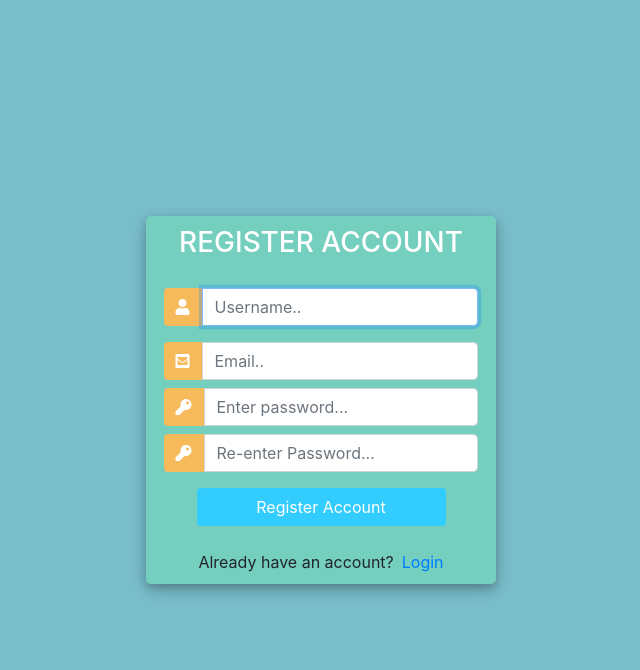
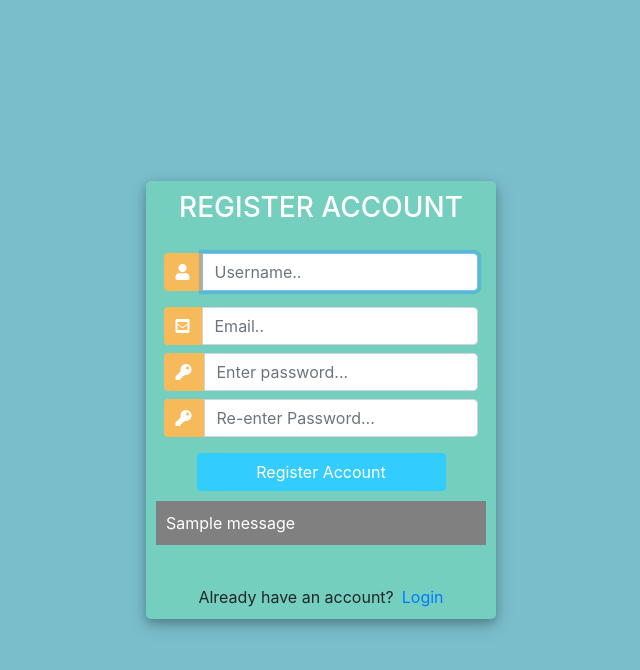
Before and after one commit to Saketh-Chandra/Hostel_Management_System, a Django app: page /accounts/register in a window 1280 px wide. Shown: the top 670 px of the page, without its empty margins (319-959 px from the left). Run offline with Django 3.2, Linux system fonts and the light colour scheme; tables that the repository leaves empty hold one stand-in row (values such as "Sample post"); one stand-in notice (Sample message) is shown; some libraries are stand-ins or nearby versions.

Commit message:
edded accounts app

```diff
--- a/accounts/form.py
+++ b/accounts/form.py
@@ -5,6 +5,12 @@ from django.contrib.auth.models import User
 
 
 class CustomUserCreationForm(UserCreationForm):
+    def clean_email(self):
+        demail = self.cleaned_data['email']
+        if "amrita.edu" not in demail:
+            raise forms.ValidationError("You must be use collage Email ID")
+        return demail
+
     class Meta:
         model = User
         fields = ['username', 'email', 'password1', 'password2']
--- a/accounts/templates/accounts/registerPage.html
+++ b/accounts/templates/accounts/registerPage.html
@@ -3,9 +3,11 @@
 
 <head>
     <title>Login</title>
-	<link rel="stylesheet" href="https://stackpath.bootstrapcdn.com/bootstrap/4.1.3/css/bootstrap.min.css" integrity="sha384-MCw98/SFnGE8fJT3GXwEOngsV7Zt27NXFoaoApmYm81iuXoPkFOJwJ8ERdknLPMO" crossorigin="anonymous">
+    <link rel="stylesheet" href="https://stackpath.bootstrapcdn.com/bootstrap/4.1.3/css/bootstrap.min.css"
+          integrity="sha384-MCw98/SFnGE8fJT3GXwEOngsV7Zt27NXFoaoApmYm81iuXoPkFOJwJ8ERdknLPMO" crossorigin="anonymous">
     <script src="https://ajax.googleapis.com/ajax/libs/jquery/3.3.1/jquery.min.js"></script>
-	<link rel="stylesheet" href="https://use.fontawesome.com/releases/v5.6.1/css/all.css" integrity="sha384-gfdkjb5BdAXd+lj+gudLWI+BXq4IuLW5IT+brZEZsLFm++aCMlF1V92rMkPaX4PP" crossorigin="anonymous">
+    <link rel="stylesheet" href="https://use.fontawesome.com/releases/v5.6.1/css/all.css"
+          integrity="sha384-gfdkjb5BdAXd+lj+gudLWI+BXq4IuLW5IT+brZEZsLFm++aCMlF1V92rMkPaX4PP" crossorigin="anonymous">
 
     <style>
         body,
@@ -15,6 +17,7 @@
             height: 100%;
             background: #7abecc !important;
         }
+
         .user_card {
             width: 350px;
             margin-top: auto;
@@ -36,31 +39,43 @@
             margin-top: 20px;
         }
 
-		#form-title{
+        #form-title {
             color: #fff;
         }
+
         .login_btn {
             width: 100%;
             background: #33ccff !important;
             color: white !important;
         }
+
         .login_btn:focus {
             box-shadow: none !important;
             outline: 0px !important;
         }
+
         .login_container {
             padding: 0 2rem;
         }
+
         .input-group-text {
             background: #f7ba5b !important;
             color: white !important;
             border: 0 !important;
             border-radius: 0.25rem 0 0 0.25rem !important;
         }
+
         .input_user,
         .input_pass:focus {
             box-shadow: none !important;
             outline: 0px !important;
+        }
+
+        #messages {
+            background-color: grey;
+            color: #fff;
+            padding: 10px;
+            margin-top: 10px;
         }
 
     </style>
@@ -81,27 +96,26 @@
                         <div class="input-group-append">
                             <span class="input-group-text"><i class="fas fa-user"></i></span>
                         </div>
-							{{form.username}}
+                        {{ form.username }}
                     </div>
                     <div class="input-group mb-2">
                         <div class="input-group-append">
                             <span class="input-group-text"><i class="fas fa-envelope-square"></i></span>
                         </div>
-							{{form.email}}
+                        {{ form.email }}
                     </div>
                     <div class="input-group mb-2">
                         <div class="input-group-append">
                             <span class="input-group-text"><i class="fas fa-key"></i></span>
                         </div>
-							{{form.password1}}
+                        {{ form.password1 }}
                     </div>
                     <div class="input-group mb-2">
                         <div class="input-group-append">
                             <span class="input-group-text"><i class="fas fa-key"></i></span>
                         </div>
-							{{form.password2}}
+                        {{ form.password2 }}
                     </div>
-
 
 
                     <div class="d-flex justify-content-center mt-3 login_container">
@@ -111,13 +125,22 @@
                 </form>
             </div>
 
-				{{form.errors}}
+
+            <div>
+                {% if form.errors %}
+                    <p id="messages">{{ form.errors }}</p>
+                {% endif %}
+                {% for message in messages %}
+                    <p id="messages">{{ message }}</p>
+                {% endfor %}
+            </div>
 
             <div class="mt-4">
                 <div class="d-flex justify-content-center links">
                     Already have an account? <a href="{% url 'login_page' %}" class="ml-2">Login</a>
                 </div>
             </div>
+
         </div>
     </div>
 </div>
@@ -128,13 +151,13 @@
 
     //Query All input fields
     var form_fields = document.getElementsByTagName('input')
-		form_fields[1].placeholder='Username..';
-		form_fields[2].placeholder='Email..';
-		form_fields[3].placeholder='Enter password...';
-		form_fields[4].placeholder='Re-enter Password...';
+    form_fields[1].placeholder = 'Username..';
+    form_fields[2].placeholder = 'Email..';
+    form_fields[3].placeholder = 'Enter password...';
+    form_fields[4].placeholder = 'Re-enter Password...';
 
 
-		for (var field in form_fields){
+    for (var field in form_fields) {
         form_fields[field].className += ' form-control'
     }
 </script>
--- a/accounts/views.py
+++ b/accounts/views.py
@@ -3,28 +3,34 @@ from django.http import HttpResponse
 # from django.contrib.auth.forms import UserCreationForm
 from .form import CustomUserCreationForm
 from django.contrib import messages
-from django.contrib.auth import authenticate,login,logout
+from django.contrib.auth import authenticate, login, logout
 from .decorators import unauthenticated_user
+from django.contrib.auth.models import Group
+import re
+
 
 # Create your views here.
 
 def hello_world(request):
     return HttpResponse(f"<h3>Hello {request.user}!</h3>")
 
+
 @unauthenticated_user
 def login_views(request):
     if request.method == "POST":
         username = request.POST.get('username')
         password = request.POST.get('password')
-        user = authenticate(username=username,password=password)
+        user = authenticate(username=username, password=password)
         if user is not None:
             login(request, user)
-            #return redirect('user_page')
+            # return redirect('user_page')
             return HttpResponse(f'hello {request.user}')
         else:
             messages.info(request, "username or password is incorrect")
-    context={}
-    return render(request, 'accounts/loginPage.html',context)
+    context = {}
+    return render(request, 'accounts/loginPage.html', context)
+
+
 @unauthenticated_user
 def register_views(request):
     form = CustomUserCreationForm()
@@ -32,7 +38,26 @@ def register_views(request):
     if request.method == 'POST':
         form = CustomUserCreationForm(request.POST)
         if form.is_valid():
-            form.save()
+            # form.save()
+            user = form.save(commit=False)
+            user.save()
+            user_email = form.cleaned_data.get('email')
+            students = re.findall('students', user_email)
+            warden = re.findall('warden', user_email)
+            print(user_email, type(user_email), '--------------------------')
+            print('students' in students)
+            if 'students' in students:
+                # print('hello student')
+                user_group = Group.objects.get(name='student')
+                user.groups.add(user_group)
+            elif 'warden' in warden:
+                # print('hello warden')
+                user_group = Group.objects.get(name='warden')
+                user.groups.add(user_group)
+            else:
+                # print('error')
+                messages.error(request, 'its not a correct email!')
+                return redirect('register_page')
             user_name = form.cleaned_data.get('username')
             # print(user_name)
             messages.success(request, 'Account was successfully created for ' + user_name)
```
Also changed, not shown: hostelapp/models.py (+36 -26 lines), db.sqlite3. Lines whose indentation alone changed are shown as unchanged.
